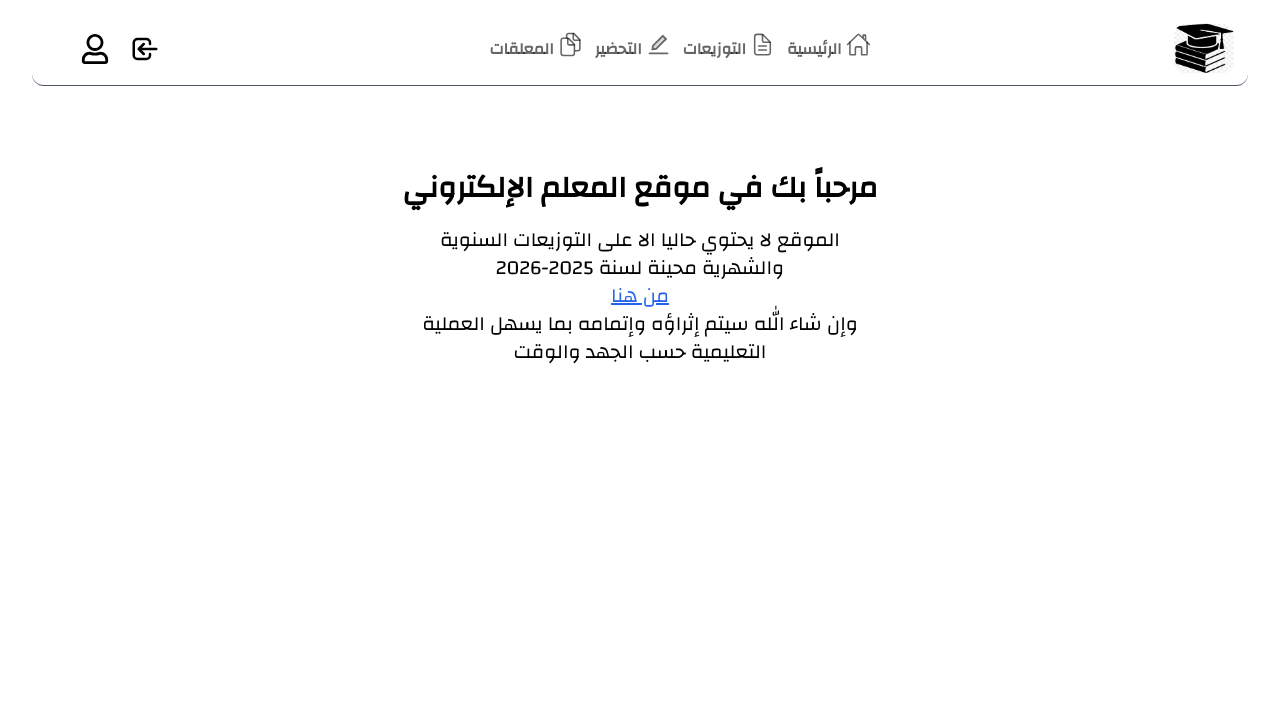
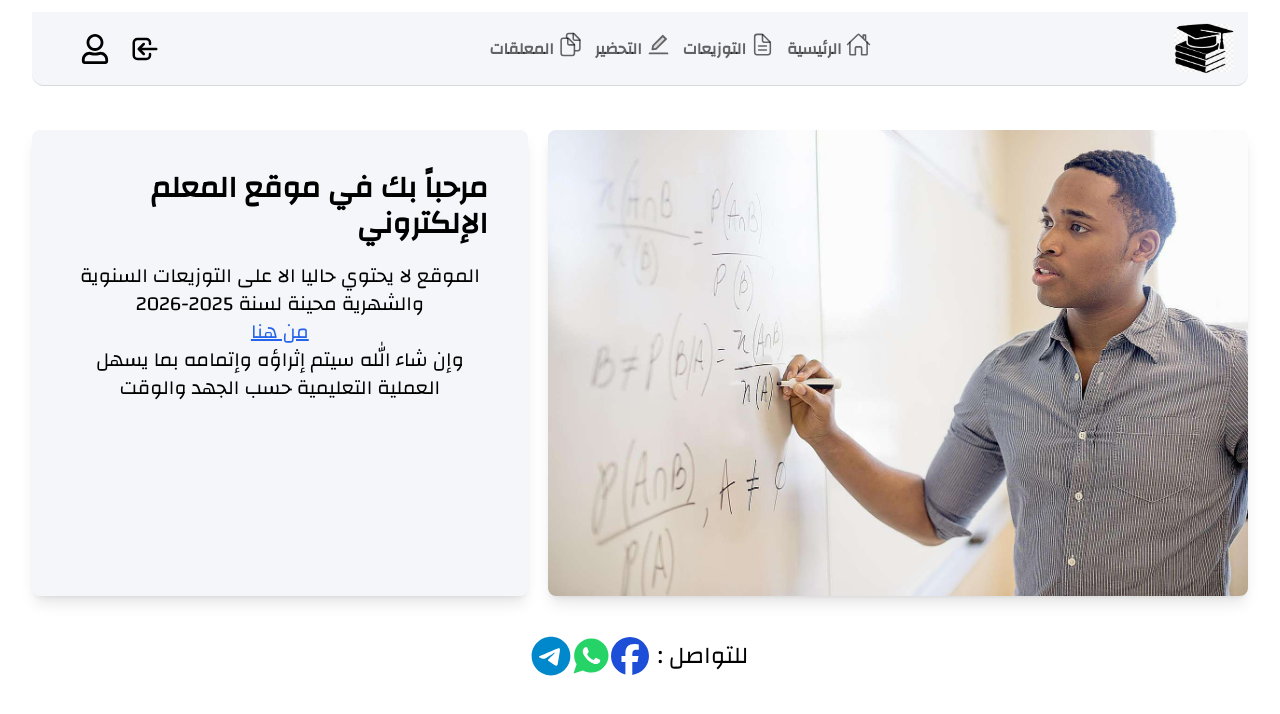
Before and after one commit to Abo-Zeyd/teacher, a Next.js app: page / in a window 1280 px wide. Shown: the top 714 px of the page. Built offline with nearby package versions, Linux system fonts and the light colour scheme.

Commit message:
modifie' d221020252121'

```diff
--- a/app/layout.tsx
+++ b/app/layout.tsx
@@ -1,80 +1,8 @@
 import type { Metadata } from "next";
-// import {
-//   Cairo,
-//   Tajawal,
-//   Almarai,
-//   Changa,
-//   Amiri,
-//   Harmattan,
-//   IBM_Plex_Sans_Arabic,
-//   Noto_Sans_Arabic,
-//   Rubik,
-// } from "next/font/google";
+
 import "./globals.css";
 import NaveBarGen from "@/components/ui/navbar";
-
-// const cairo = Cairo({
-//   subsets: ["arabic"],
-//   display: "swap",
-//   variable: "--font-cairo",
-// });
-
-// const tajawal = Tajawal({
-//   weight: ["400", "500", "700"],
-//   subsets: ["arabic"],
-//   display: "swap",
-//   variable: "--font-tajawal",
-// });
-
-// const almarai = Almarai({
-//   weight: ["400", "700"],
-//   subsets: ["arabic"],
-//   display: "swap",
-//   variable: "--font-almarai",
-// });
-
-// const changa = Changa({
-//   weight: ["400", "700"],
-//   subsets: ["arabic"],
-//   display: "swap",
-//   variable: "--font-changa",
-// });
-
-// const amiri = Amiri({
-//   weight: ["400", "700"],
-//   subsets: ["arabic"],
-//   display: "swap",
-//   variable: "--font-amiri",
-// });
-
-// const harmattan = Harmattan({
-//   weight: ["400", "700"],
-//   subsets: ["arabic"],
-//   display: "swap",
-//   variable: "--font-harmattan",
-// });
-
-// const ibmPlexSansArabic = IBM_Plex_Sans_Arabic({
-//   weight: ["400", "500", "600", "700"],
-//   subsets: ["arabic"],
-//   display: "swap",
-//   variable: "--font-ibm-plex-sans-arabic",
-// });
-
-// const notoSansArabic = Noto_Sans_Arabic({
-//   weight: ["400", "500", "700"],
-//   subsets: ["arabic"],
-//   display: "swap",
-//   variable: "--font-noto-sans-arabic",
-// });
-
-// const rubik = Rubik({
-//   weight: ["400", "500", "700"],
-//   subsets: ["latin"],
-//   display: "swap",
-//   variable: "--font-rubik",
-// });
-
+import ContactInfo from "@/sections/contactInfo";
 export const metadata: Metadata = {
   title: "Create Next App",
   description: "Generated by create next app",
@@ -89,11 +17,15 @@ export default function RootLayout({
     <html lang="ar" dir="rtl">
       <body
         // className={`${cairo.variable} ${tajawal.variable} ${almarai.variable} ${changa.variable} ${amiri.variable} ${harmattan.variable} ${ibmPlexSansArabic.variable} ${notoSansArabic.variable} ${rubik.variable} antialiased container mx-auto px-4 sm:px-6 lg:px-8 pt-3`}
-        className={`antialiased container mx-auto px-4 sm:px-6 lg:px-8 pt-3`}
+      className="antialiased flex flex-col min-h-screen container mx-auto px-4 sm:px-6 lg:px-8 pt-3"
       >
         <NaveBarGen />
         {children}
       </body>
+      <footer className="mt-10 mb-5 flex justify-center items-center">
+        <h2 className="ml-2 text-2xl">للتواصل :</h2>
+      <ContactInfo />
+      </footer>
     </html>
   );
 }
--- a/app/page.tsx
+++ b/app/page.tsx
@@ -1,10 +1,19 @@
 import Link from "next/link";
+import Image from "next/image";
 
 export default function Home() {
   return (
-    <div>
-
-      <div className='flex flex-col justify-start items-center h-screen mt-20 gap-5'>
+    <div className="flex flex-row ">
+      <div >
+        <Image
+          src="/images/teacher.jpg"
+          alt="Teacher Home Page"
+          width={800}
+          height={400}
+          className="mx-auto mt-10 rounded-lg shadow-lg"
+        />
+      </div>
+      <div className='flex flex-col justify-start items-center  mt-10 mr-5 gap-5 bg-background p-10 rounded-lg shadow-lg'>
         <div className="text-3xl font-bold">مرحباً بك في موقع المعلم الإلكتروني</div>
 
         <div className="text-center max-w-md text-xl">
@@ -16,7 +25,8 @@ export default function Home() {
         </div>
 
       </div>
+    </div>
 
-    </div>
+
   );
 }
--- a/components/ui/navbar.tsx
+++ b/components/ui/navbar.tsx
@@ -26,7 +26,7 @@ function NaveBarGen() {
   }
   return (
     <div className="flex flex-col items-center justify-center w-full">
-      <header className=" w-full mb-1 dark:bg-gray-900 border-b border-gray-600 dark:border-gray-800  rounded-b-xl">
+      <header className=" w-full mb-1 bg-background dark:bg-gray-900 border-b border-accent dark:border-gray-800  rounded-b-xl">
         <nav className="px-5 py-3 flex items-center justify-between">
           {/* Logo */}
           <Link
--- a/components/ui/textInfo.tsx
+++ b/components/ui/textInfo.tsx
@@ -17,7 +17,7 @@ export default function TextInfo({ lableName, placeholdertext, onTextChange, tex
       <div className="flex-grow w-fit md:justify-self-center md:items-center">
       <input
         type="text"
-        className="bg-accent text-text  border-solid border-2 border-primary rounded-md "
+        className="bg-accent text-text px-3 py-2 border-solid border-2 border-secondary rounded-md "
         placeholder={placeholdertext}
         value={textValue}
         onChange={handleChange}
--- /dev/null
+++ b/sections/contactInfo.tsx
@@ -0,0 +1,40 @@
+'use client'
+import { SiFacebook } from "react-icons/si";
+import { IoLogoWhatsapp } from "react-icons/io";
+import { FaTelegram } from "react-icons/fa6";
+export default function ContactInfo() {
+  return (
+    <div  >
+
+
+      <div className="flex items-center ">
+
+        <a
+          href="https://www.facebook.com/zaldynwysy"
+          target="_blank"
+          rel="noopener noreferrer"
+          className="text-blue-700 hover:underline"
+        >
+         <SiFacebook size={38} />
+        </a>
+        <a
+          href="https://wa.me/213664153813"
+          target="_blank"
+          rel="noopener noreferrer"
+          className="text-blue-700 hover:underline"
+        >
+         <IoLogoWhatsapp size={40} color="#25d366" />
+        </a>
+        <a
+          href="https://t.me/azzeddine_aouissi"
+          target="_blank"
+          rel="noopener noreferrer"
+          className="text-blue-700 hover:underline"
+        >
+         <FaTelegram size={40} color="#0088cc" />
+        </a>
+
+      </div>
+    </div>
+  )
+}
--- a/sections/distributionMonthly/infoForm.tsx
+++ b/sections/distributionMonthly/infoForm.tsx
@@ -43,7 +43,7 @@ function InfoForm() {
       {showeInfoSection && (
 
 
-          <div className="grid grid-cols-1 overflow-auto lg:w-4/5  md:grid-cols-2 gap-4 px-2   py-4 rounded-lg border-solid border-2 border-gray-200 auto-rows-auto">
+          <div className="grid grid-cols-1 overflow-auto lg:w-4/5  md:grid-cols-2 gap-4 px-2   py-4 bg-accent rounded-lg border-solid border-2 border-secondary auto-rows-auto">
 
             <div className="flex flex-col  space-y-4 justify-self-center items-center text-right sm:text-left">
               <TextInfo
```
Also changed, not shown: public/images/teacher.jpg (added).
